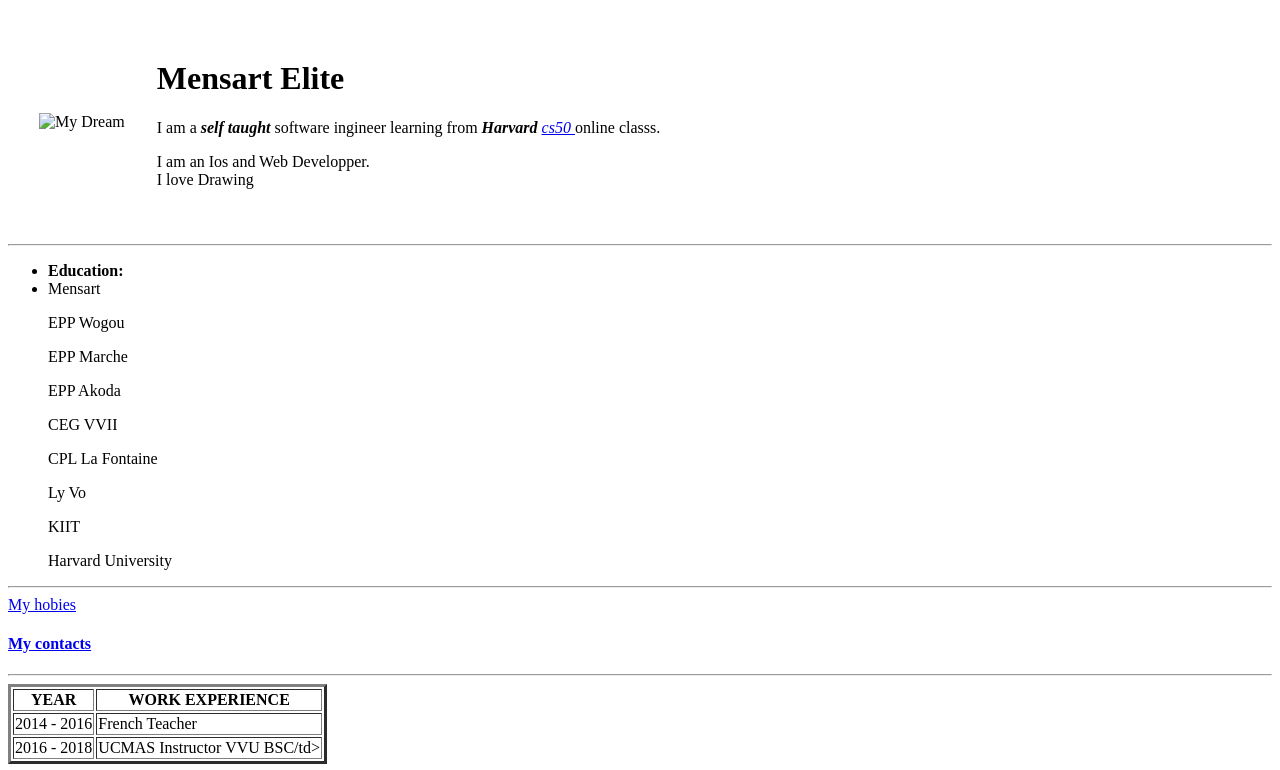
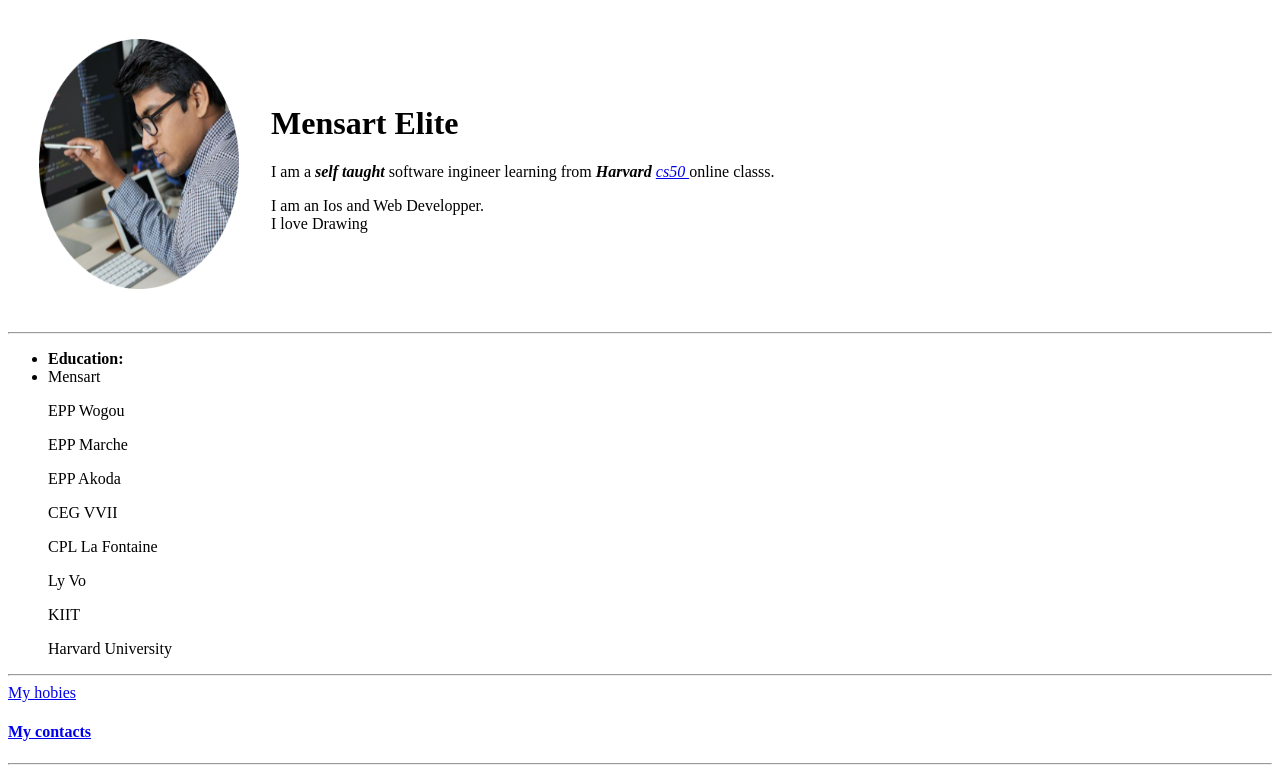
Before and after one commit to Elite81/CV, a plain HTML site: page index.html in a window 1280 px wide. Shown: the top 770 px of the page. Drawn offline with Linux system fonts and the light colour scheme.

Commit message:
Update index.html

```diff
--- a/index.html
+++ b/index.html
@@ -7,7 +7,7 @@
   <body>
     <table cellspacing ="30px">
       <tr>
-        <td><img src="profile.jpg"height="250" width="200" alt="My Dream" sel</td>
+        <td><img src="Profile.png"height="250" width="200" alt="My Dream" sel</td>
         <td>
         <h1>Mensart Elite</h1>
         <p>I am a <em><strong>self taught</strong></em> software ingineer learning from <em><strong> Harvard</strong> <a href="https://learning.edx.org/course/course-v1:HarvardX+CS50+X/home">cs50 </a></em>online classs.</p>
```
